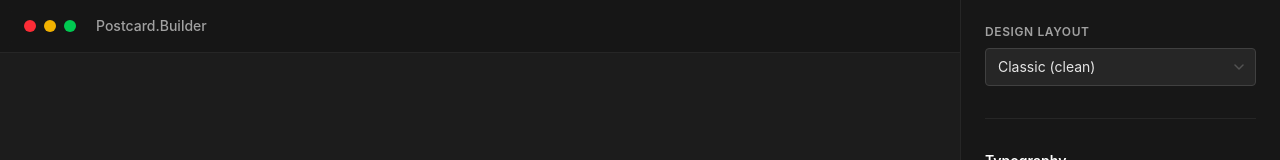
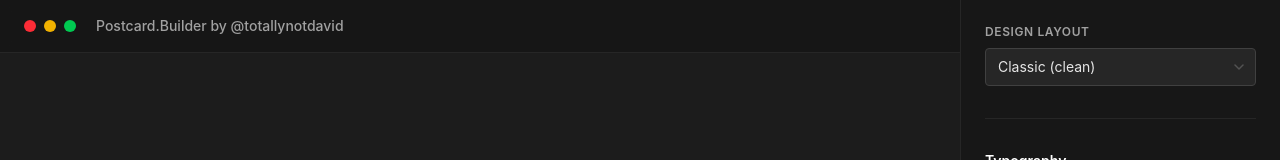
Before and after one commit to totallynotdavid/simple-examples, a React (Vite) app: page / in a window 1280 px wide. Shown: the top 160 px of the page. Built offline with nearby package versions, Linux system fonts and the light colour scheme.

Commit message:
update header to include author attribution

```diff
--- a/src/index.tsx
+++ b/src/index.tsx
@@ -17,7 +17,7 @@ function App() {
             <div className="w-3 h-3 rounded-full bg-yellow-500" />
             <div className="w-3 h-3 rounded-full bg-green-500" />
             <span className="ml-3 text-sm font-medium text-neutral-400">
-              Postcard.Builder
+              Postcard.Builder by @totallynotdavid
             </span>
           </div>
         </header>
```
